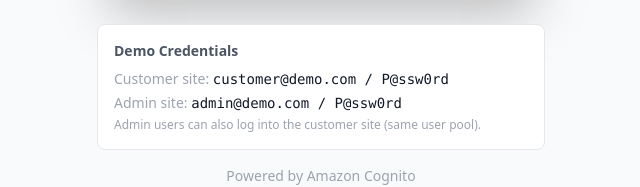
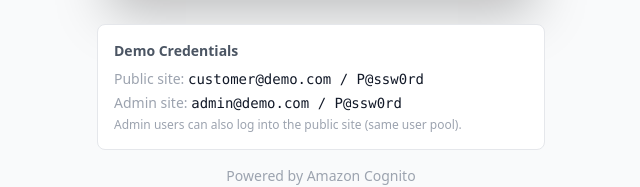
Before and after one commit to JesusRugama/cognito-auth-demo, a React (Vite) app in the folder client/: page /login in a window 1280 px wide. Shown: the part 574-761 px from the top of the page, without its empty margins (319-959 px from the left). Built offline with nearby package versions, Linux system fonts and the light colour scheme; no server answers.

Commit message:
public site

```diff
--- a/client/src/pages/Auth.tsx
+++ b/client/src/pages/Auth.tsx
@@ -134,7 +134,7 @@ export function Auth() {
         <div className="mt-6 p-4 rounded-lg text-sm bg-theme-bg-card border border-theme-border space-y-1">
           <p className="font-semibold mb-2 text-theme-text-secondary">Demo Credentials</p>
           <p className="text-theme-text-primary">
-            <span className="text-theme-text-muted">Customer site:</span>{' '}
+            <span className="text-theme-text-muted">Public site:</span>{' '}
             <span className="font-mono">customer@demo.com / P@ssw0rd</span>
           </p>
           <p className="text-theme-text-primary">
@@ -142,7 +142,7 @@ export function Auth() {
             <span className="font-mono">admin@demo.com / P@ssw0rd</span>
           </p>
           <p className="text-theme-text-muted text-xs mt-2">
-            Admin users can also log into the customer site (same user pool).
+            Admin users can also log into the public site (same user pool).
           </p>
         </div>
 
```
